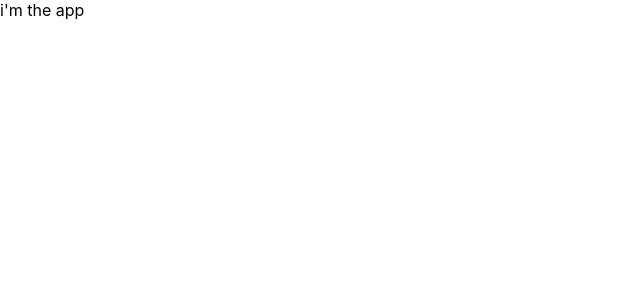
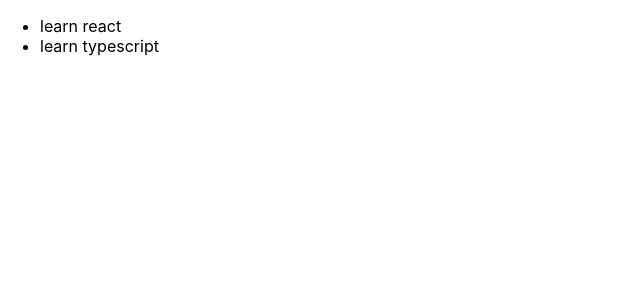
Before and after one commit to nelsW70/react_max-typescript-todos, a React (Create React App) app: page / in a window 1280 px wide. Shown: the top 300 px of the page, without its empty margins (0-640 px from the left). Built offline with nearby package versions, Linux system fonts and the light colour scheme; the HTML template or start-up script is replaced by a standard one.

Commit message:
add: basic setup for Todos

```diff
--- a/src/App.tsx
+++ b/src/App.tsx
@@ -1,8 +1,11 @@
-import React from 'react';
-import './App.css';
+import Todos from './components/Todos';
 
 function App() {
-  return <div>i'm the app</div>;
+  return (
+    <div>
+      <Todos items={['learn react', 'learn typescript']} />
+    </div>
+  );
 }
 
 export default App;
--- a/src/components/Todos.tsx
+++ b/src/components/Todos.tsx
@@ -0,0 +1,11 @@
+const Todos: React.FC<{ items: string[] }> = props => {
+  return (
+    <ul>
+      {props.items.map(item => (
+        <li key={item}>{item}</li>
+      ))}
+    </ul>
+  );
+};
+
+export default Todos;
```
Also changed, not shown: tsconfig.json (+2 -8 lines).
